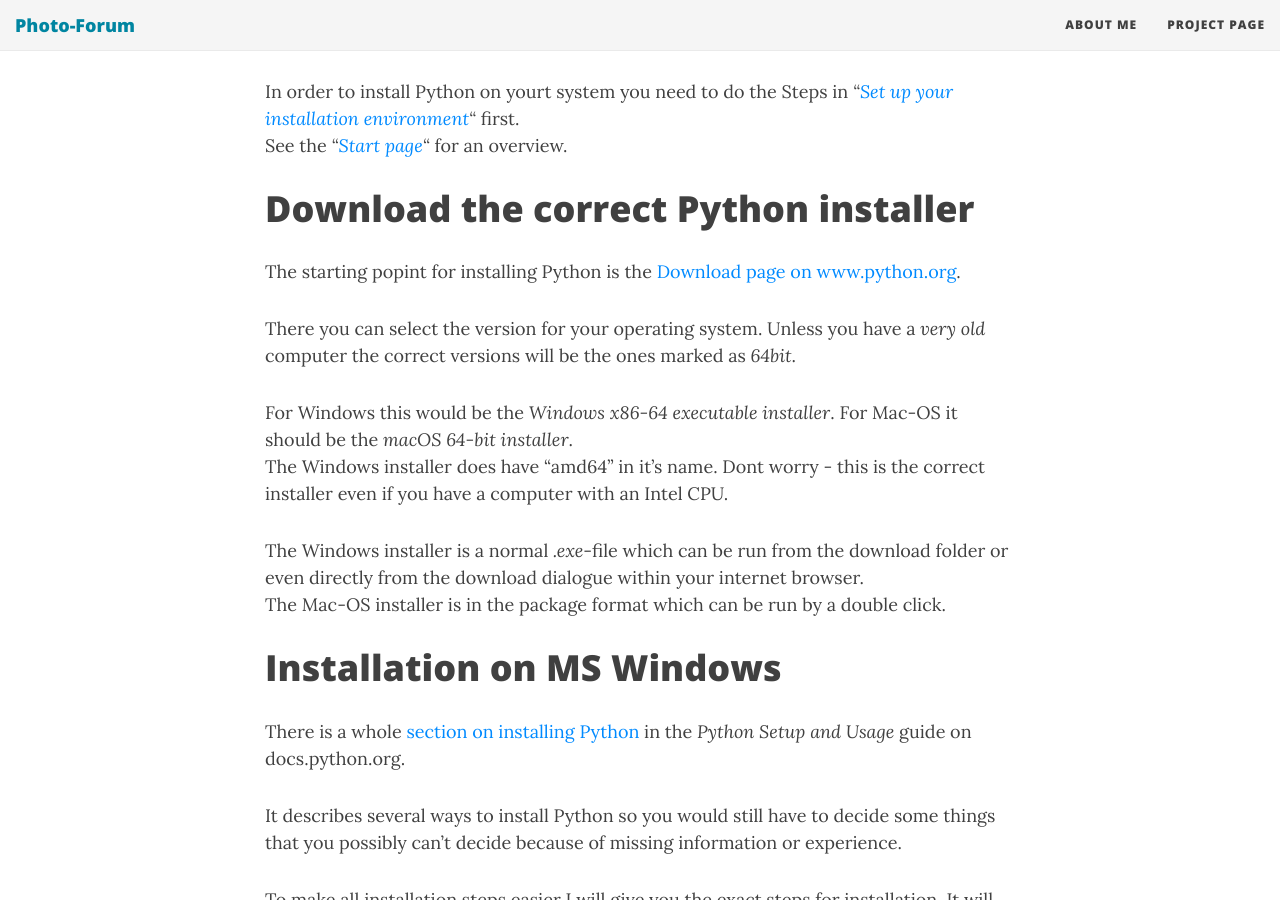
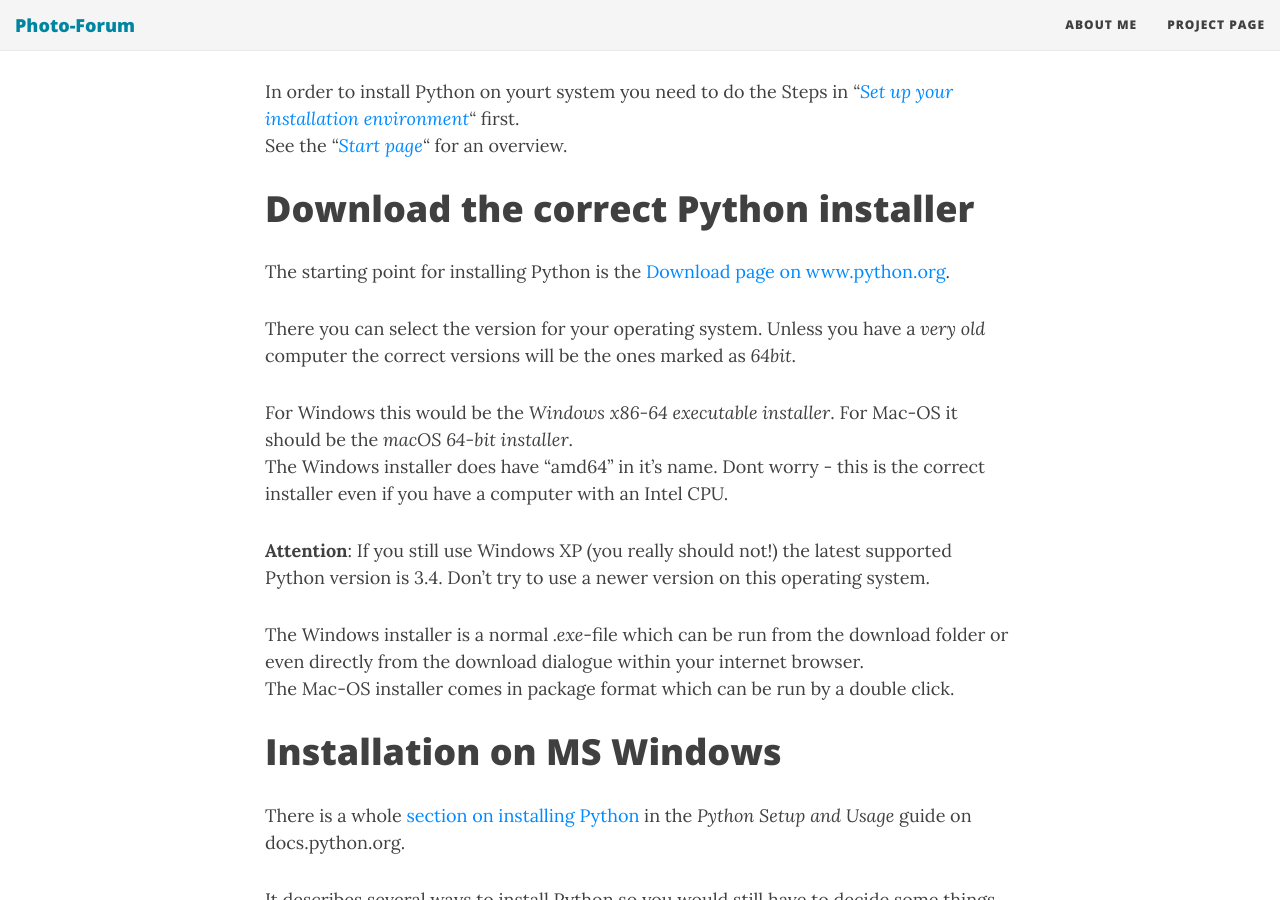
Before and after one commit to MiriamPapp/photo-forum, a Jekyll site: the page built from docs/pythonsetup.md, in a window 1280 px wide and 900 px high, scrolled down 503 px. Built offline with Jekyll 4.4.1, drawn with Linux system fonts in a browser that asks for light colours; nearby versions of some CDN libraries.

Commit message:
Hint regarding Windows XP and Python

```diff
--- a/docs/pythonsetup.md
+++ b/docs/pythonsetup.md
@@ -2,7 +2,7 @@
 title: How to install Python on your computer
 ---
 
-Diese Seite ist auch [auf Deutsch](./pythonsetup_de) verfügbar.
+Diese Seite ist auch [auf Deutsch](../pythonsetup_de) verfügbar.
 
 # Preconditions
 
@@ -12,7 +12,7 @@ See the _"[Start page](../index)"_ for an overview.
 
 # Download the correct Python installer
 
-The starting popint for installing Python is the
+The starting point for installing Python is the
 [Download page on www.python.org](https://www.python.org/downloads/).
 
 There you can select the version for your operating system. Unless you have a *very old*
@@ -23,9 +23,12 @@ be the *macOS 64-bit installer*.
 The Windows installer does have "amd64" in it's name. Dont worry - this is the correct
 installer even if you have a computer with an Intel CPU.
 
+**Attention**: If you still use Windows XP (you really should not!) the latest supported
+Python version is 3.4. Don't try to use a newer version on this operating system.
+
 The Windows installer is a normal *.exe*-file which can be run from the download folder
 or even directly from the download dialogue within your internet browser.
-The Mac-OS installer is in the package format which can be run by a double click.
+The Mac-OS installer comes in package format which can be run by a double click.
 
 # Installation on MS Windows
 
```
